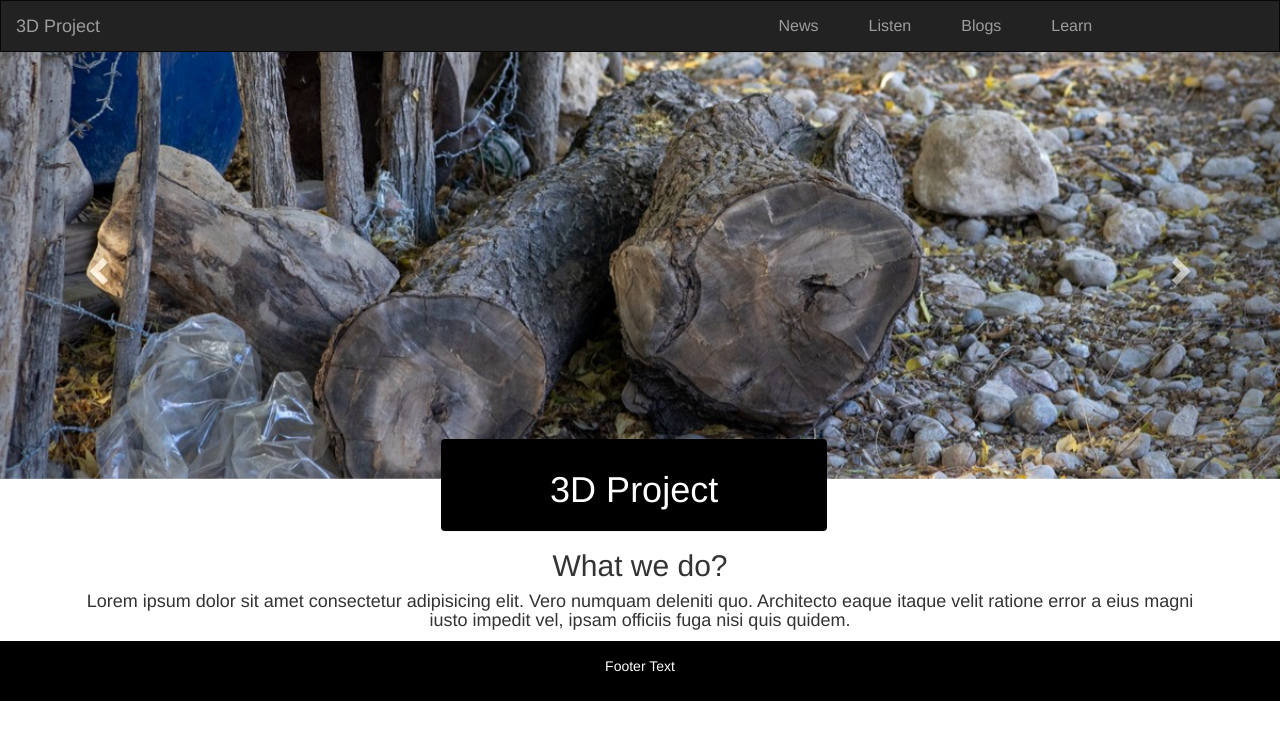
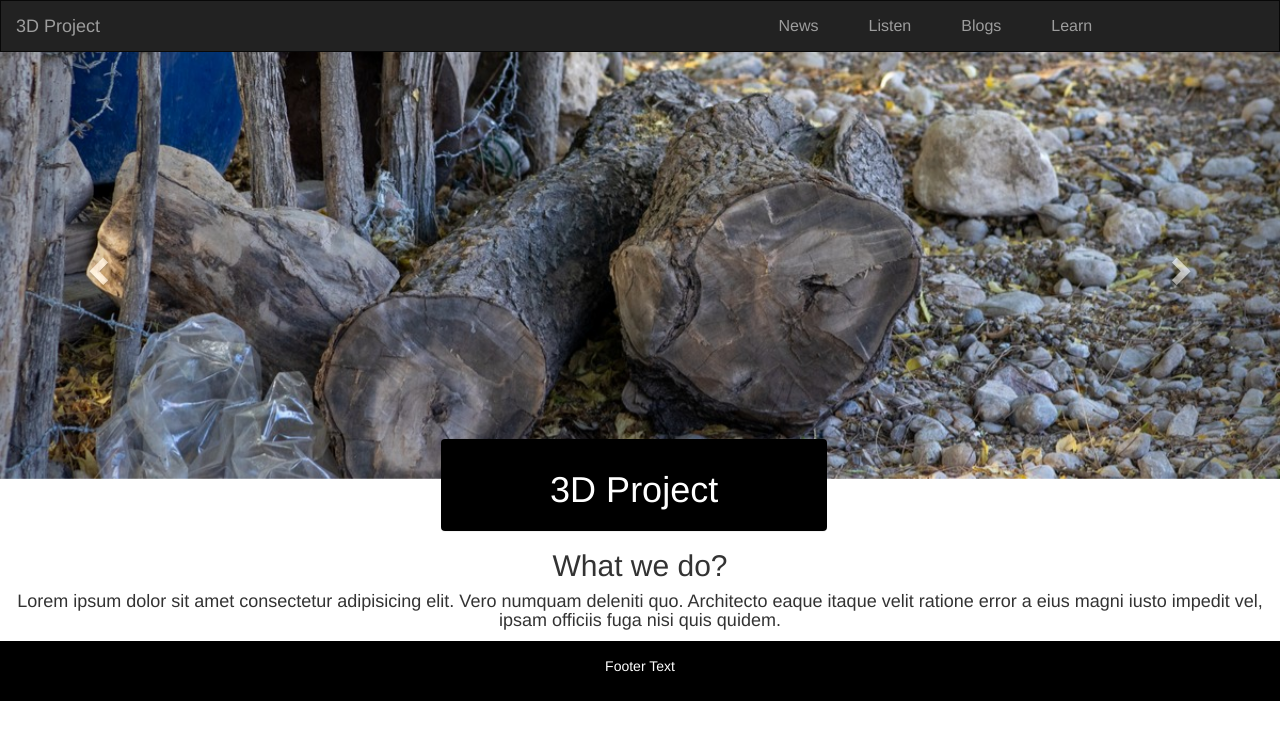
Before and after one commit to 3dproject/idah, a Jekyll site: the page built from index.html, in a window 1280 px wide. Shown: the top 740 px of the page. Built offline with Jekyll 4.4.1, drawn with Linux system fonts in a browser that asks for light colours.

Commit message:
html edit2

```diff
--- a/index.html
+++ b/index.html
@@ -2,8 +2,12 @@
 layout: default
 title: Hank Quinlan, Horrible Cop
 ---
-
-<div class="container context">
+<style>
+    .context{
+  text-align: center;
+}
+</style>
+<div class="context">
 <h2>What we do?</h2>
 <h4>Lorem ipsum dolor sit amet consectetur adipisicing elit. Vero numquam deleniti quo. Architecto eaque itaque velit ratione error a eius magni iusto impedit vel, ipsam officiis fuga nisi quis quidem.</h4>
 </div>
--- a/styles/main.css
+++ b/styles/main.css
@@ -74,4 +74,5 @@
 }
 .context{
   text-align: center;
+  margin: 0px;
 }
```
